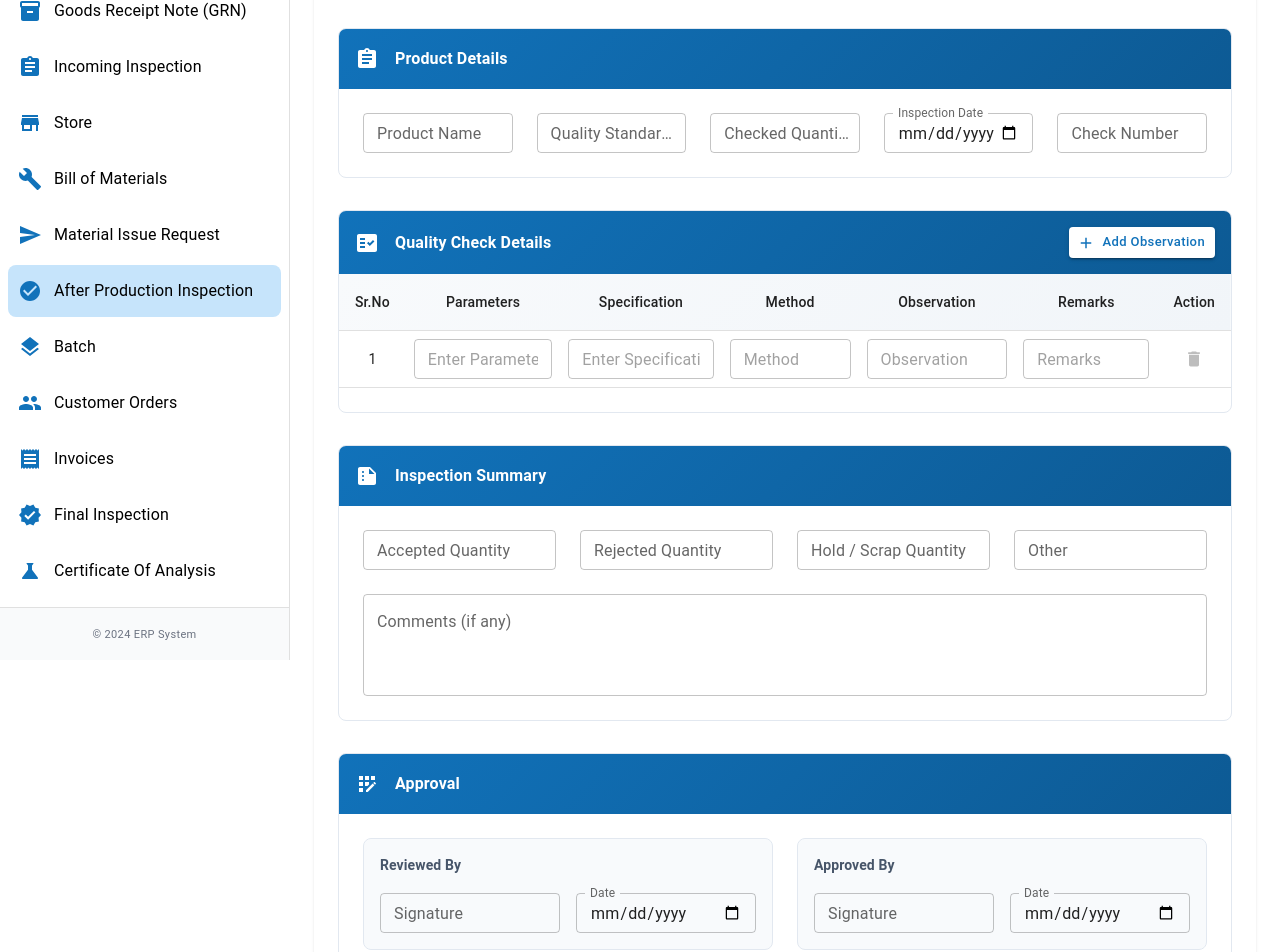
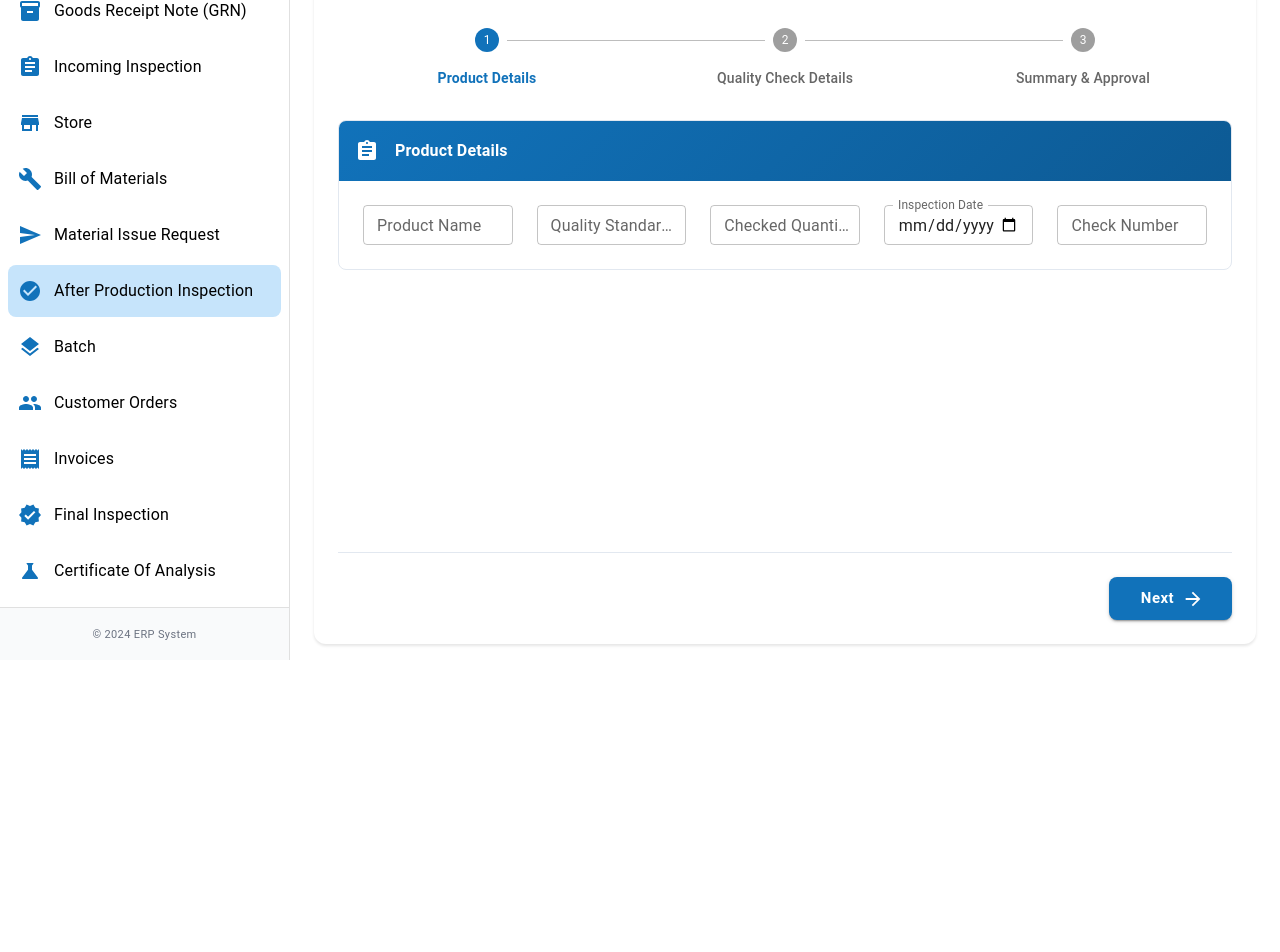
Before and after one commit to yashuu6686/ERP-1.0, a Next.js app: page /production-inspection/after-production-quality-check in a window 1280 px wide. Shown: the part 140-1092 px from the top of the page. After the commit the page ends 976 px from the top, so only its background shows below. Built offline with nearby package versions, Linux system fonts and the light colour scheme.

Commit message:
changes in all inspection

```diff
--- a/src/app/production-inspection/after-production-quality-check/components/ApprovalSection.js
+++ b/src/app/production-inspection/after-production-quality-check/components/ApprovalSection.js
@@ -1,119 +1,119 @@
-import React from "react";
-import { Card, Box, Typography, CardContent, Grid, TextField } from "@mui/material";
-import { AppRegistration } from "@mui/icons-material";
+// import React from "react";
+// import { Card, Box, Typography, CardContent, Grid, TextField } from "@mui/material";
+// import { AppRegistration } from "@mui/icons-material";
 
-const ApprovalSection = ({ data, onChange }) => {
-    return (
-        <Card
-            elevation={0}
-            sx={{
-                marginBottom: 4,
-                borderRadius: 2,
-                border: "1px solid #e2e8f0",
-                overflow: "hidden",
-            }}
-        >
-            <Box
-                sx={{
-                    padding: 2,
-                    background: "linear-gradient(135deg, #1172ba 0%, #0d5a94 100%)",
-                    display: "flex",
-                    alignItems: "center",
-                    gap: 2,
-                }}
-            >
-                <AppRegistration sx={{ color: "#fff", fontSize: 24 }} />
-                <Typography variant="subtitle1" sx={{ color: "#fff", fontWeight: 600 }}>
-                    Approval
-                </Typography>
-            </Box>
+// const ApprovalSection = ({ data, onChange }) => {
+//     return (
+//         <Card
+//             elevation={0}
+//             sx={{
+//                 marginBottom: 4,
+//                 borderRadius: 2,
+//                 border: "1px solid #e2e8f0",
+//                 overflow: "hidden",
+//             }}
+//         >
+//             <Box
+//                 sx={{
+//                     padding: 2,
+//                     background: "linear-gradient(135deg, #1172ba 0%, #0d5a94 100%)",
+//                     display: "flex",
+//                     alignItems: "center",
+//                     gap: 2,
+//                 }}
+//             >
+//                 <AppRegistration sx={{ color: "#fff", fontSize: 24 }} />
+//                 <Typography variant="subtitle1" sx={{ color: "#fff", fontWeight: 600 }}>
+//                     Approval
+//                 </Typography>
+//             </Box>
 
-            <CardContent sx={{ padding: 3 }}>
-                <Grid container spacing={3}>
-                    <Grid item size={{ xs: 12, md: 6 }}>
-                        <Box
-                            sx={{
-                                p: 2,
-                                bgcolor: "#f8fafc",
-                                borderRadius: 2,
-                                border: "1px solid #e2e8f0",
-                            }}
-                        >
-                            <Typography
-                                variant="subtitle2"
-                                sx={{ mb: 2, fontWeight: 700, color: "#475569" }}
-                            >
-                                Reviewed By
-                            </Typography>
-                            <Grid container spacing={2}>
-                                <Grid item size={{ xs: 12, sm: 6 }}>
-                                    <TextField
-                                        fullWidth
-                                        label="Signature"
-                                        size="small"
-                                        placeholder="signature images"
-                                        value={data.reviewedBy}
-                                        onChange={(e) => onChange("reviewedBy", e.target.value)}
-                                    />
-                                </Grid>
-                                <Grid item size={{ xs: 12, sm: 6 }}>
-                                    <TextField
-                                        fullWidth
-                                        label="Date"
-                                        size="small"
-                                        type="date"
-                                        InputLabelProps={{ shrink: true }}
-                                        value={data.reviewedDate}
-                                        onChange={(e) => onChange("reviewedDate", e.target.value)}
-                                    />
-                                </Grid>
-                            </Grid>
-                        </Box>
-                    </Grid>
-                    <Grid item size={{ xs: 12, md: 6 }}>
-                        <Box
-                            sx={{
-                                p: 2,
-                                bgcolor: "#f8fafc",
-                                borderRadius: 2,
-                                border: "1px solid #e2e8f0",
-                            }}
-                        >
-                            <Typography
-                                variant="subtitle2"
-                                sx={{ mb: 2, fontWeight: 700, color: "#475569" }}
-                            >
-                                Approved By
-                            </Typography>
-                            <Grid container spacing={2}>
-                                <Grid item size={{ xs: 12, sm: 6 }}>
-                                    <TextField
-                                        fullWidth
-                                        label="Signature"
-                                        size="small"
-                                        placeholder="signature images"
-                                        value={data.approvedBy}
-                                        onChange={(e) => onChange("approvedBy", e.target.value)}
-                                    />
-                                </Grid>
-                                <Grid item size={{ xs: 12, sm: 6 }}>
-                                    <TextField
-                                        fullWidth
-                                        label="Date"
-                                        size="small"
-                                        type="date"
-                                        InputLabelProps={{ shrink: true }}
-                                        value={data.approvedDate}
-                                        onChange={(e) => onChange("approvedDate", e.target.value)}
-                                    />
-                                </Grid>
-                            </Grid>
-                        </Box>
-                    </Grid>
-                </Grid>
-            </CardContent>
-        </Card>
-    );
-};
+//             <CardContent sx={{ padding: 3 }}>
+//                 <Grid container spacing={3}>
+//                     <Grid item size={{ xs: 12, md: 6 }}>
+//                         <Box
+//                             sx={{
+//                                 p: 2,
+//                                 bgcolor: "#f8fafc",
+//                                 borderRadius: 2,
+//                                 border: "1px solid #e2e8f0",
+//                             }}
+//                         >
+//                             <Typography
+//                                 variant="subtitle2"
+//                                 sx={{ mb: 2, fontWeight: 700, color: "#475569" }}
+//                             >
+//                                 Reviewed By
+//                             </Typography>
+//                             <Grid container spacing={2}>
+//                                 <Grid item size={{ xs: 12, sm: 6 }}>
+//                                     <TextField
+//                                         fullWidth
+//                                         label="Signature"
+//                                         size="small"
+//                                         placeholder="signature images"
+//                                         value={data.reviewedBy}
+//                                         onChange={(e) => onChange("reviewedBy", e.target.value)}
+//                                     />
+//                                 </Grid>
+//                                 <Grid item size={{ xs: 12, sm: 6 }}>
+//                                     <TextField
+//                                         fullWidth
+//                                         label="Date"
+//                                         size="small"
+//                                         type="date"
+//                                         InputLabelProps={{ shrink: true }}
+//                                         value={data.reviewedDate}
+//                                         onChange={(e) => onChange("reviewedDate", e.target.value)}
+//                                     />
+//                                 </Grid>
+//                             </Grid>
+//                         </Box>
+//                     </Grid>
+//                     <Grid item size={{ xs: 12, md: 6 }}>
+//                         <Box
+//                             sx={{
+//                                 p: 2,
+//                                 bgcolor: "#f8fafc",
+//                                 borderRadius: 2,
+//                                 border: "1px solid #e2e8f0",
+//                             }}
+//                         >
+//                             <Typography
+//                                 variant="subtitle2"
+//                                 sx={{ mb: 2, fontWeight: 700, color: "#475569" }}
+//                             >
+//                                 Approved By
+//                             </Typography>
+//                             <Grid container spacing={2}>
+//                                 <Grid item size={{ xs: 12, sm: 6 }}>
+//                                     <TextField
+//                                         fullWidth
+//                                         label="Signature"
+//                                         size="small"
+//                                         placeholder="signature images"
+//                                         value={data.approvedBy}
+//                                         onChange={(e) => onChange("approvedBy", e.target.value)}
+//                                     />
+//                                 </Grid>
+//                                 <Grid item size={{ xs: 12, sm: 6 }}>
+//                                     <TextField
+//                                         fullWidth
+//                                         label="Date"
+//                                         size="small"
+//                                         type="date"
+//                                         InputLabelProps={{ shrink: true }}
+//                                         value={data.approvedDate}
+//                                         onChange={(e) => onChange("approvedDate", e.target.value)}
+//                                     />
+//                                 </Grid>
+//                             </Grid>
+//                         </Box>
+//                     </Grid>
+//                 </Grid>
+//             </CardContent>
+//         </Card>
+//     );
+// };
 
-export default ApprovalSection;
+// export default ApprovalSection;
--- a/src/app/production-inspection/after-production-quality-check/page.js
+++ b/src/app/production-inspection/after-production-quality-check/page.js
@@ -1,14 +1,33 @@
 "use client";
 import React, { useState } from "react";
-import { Box, Button } from "@mui/material";
-import { CheckCircle, Save } from "@mui/icons-material";
+import {
+  Box,
+  Button,
+  Stepper,
+  Step,
+  StepLabel,
+} from "@mui/material";
+import {
+  CheckCircle,
+  Save,
+  ArrowBack,
+  ArrowForward,
+} from "@mui/icons-material";
 import CommonCard from "../../../components/CommonCard";
 import ProductDetailsSection from "./components/ProductDetailsSection";
 import QualityCheckDetailsTable from "./components/QualityCheckDetailsTable";
 import InspectionSummarySection from "./components/InspectionSummarySection";
-import ApprovalSection from "./components/ApprovalSection";
+import InspectionApproval from "@/components/inspection/InspectionApproval";
+
+const steps = [
+  "Product Details",
+  "Quality Check Details",
+  "Summary & Approval",
+];
 
 export default function QualityCheckForm() {
+  const [activeStep, setActiveStep] = useState(0);
+
   const [productDetails, setProductDetails] = useState({
     productName: "",
     qualityStandard: "",
@@ -42,6 +61,14 @@ export default function QualityCheckForm() {
     approvedBy: "",
     approvedDate: "",
   });
+
+  const handleNext = () => {
+    setActiveStep((prevStep) => prevStep + 1);
+  };
+
+  const handleBack = () => {
+    setActiveStep((prevStep) => prevStep - 1);
+  };
 
   const handleProductDetailsChange = (field, value) => {
     setProductDetails((prev) => ({ ...prev, [field]: value }));
@@ -93,46 +120,106 @@ export default function QualityCheckForm() {
     alert("Form submitted successfully! Check console for data.");
   };
 
+  const renderStepContent = (step) => {
+    switch (step) {
+      case 0:
         return (
-    <Box>
-      <CommonCard title="New After Production Quality Check">
-        <Box sx={{ p: 1 }}>
           <ProductDetailsSection
             data={productDetails}
             onChange={handleProductDetailsChange}
           />
-
+        );
+      case 1:
+        return (
           <QualityCheckDetailsTable
             data={checkDetails}
             onAdd={addRow}
             onDelete={deleteRow}
             onChange={handleCheckDetailsChange}
           />
-
+        );
+      case 2:
+        return (
+          <>
             <InspectionSummarySection
               data={inspectionSummary}
               onChange={handleInspectionSummaryChange}
             />
+            <InspectionApproval data={approval} onChange={handleApprovalChange} />
+          </>
+        );
+      default:
+        return null;
+    }
+  };
 
-          <ApprovalSection data={approval} onChange={handleApprovalChange} />
+  return (
+    <Box>
+      <CommonCard title="New After Production Quality Check">
+        <Box sx={{ p: 1 }}>
+          {/* Stepper */}
+          <Stepper
+            activeStep={activeStep}
+            alternativeLabel
+            sx={{
+              mb: 4,
+              "& .MuiStepLabel-label": {
+                fontWeight: 500,
+              },
+              "& .MuiStepLabel-label.Mui-active": {
+                color: "#1172ba",
+                fontWeight: 600,
+              },
+              "& .MuiStepLabel-label.Mui-completed": {
+                color: "#10b981",
+                fontWeight: 600,
+              },
+              "& .MuiStepIcon-root.Mui-active": {
+                color: "#1172ba",
+              },
+              "& .MuiStepIcon-root.Mui-completed": {
+                color: "#10b981",
+              },
+            }}
+          >
+            {steps.map((label) => (
+              <Step key={label}>
+                <StepLabel>{label}</StepLabel>
+              </Step>
+            ))}
+          </Stepper>
 
-          {/* Action Buttons */}
-          <Box sx={{ display: "flex", justifyContent: "end", gap: 2, mt: 4 }}>
+          {/* Step Content */}
+          <Box sx={{ minHeight: 400 }}>{renderStepContent(activeStep)}</Box>
+
+          {/* Navigation Buttons */}
+          <Box
+            sx={{
+              display: "flex",
+              justifyContent: "space-between",
+              alignItems: "center",
+              mt: 4,
+              pt: 3,
+              borderTop: "1px solid #e2e8f0",
+            }}
+          >
             <Button
               variant="outlined"
-              size="large"
-              startIcon={<Save />}
+              startIcon={<ArrowBack />}
+              onClick={handleBack}
+              disabled={activeStep === 0}
               sx={{
                 borderRadius: 2,
                 textTransform: "none",
                 fontWeight: 600,
-                px: 4,
-                color: "#1172ba",
-                borderColor: "#1172ba",
+                visibility: activeStep === 0 ? "hidden" : "visible",
               }}
             >
-              Save Draft
+              Previous
             </Button>
+
+            <Box sx={{ display: "flex", gap: 2 }}>
+              {activeStep === steps.length - 1 ? (
                 <Button
                   variant="contained"
                   size="large"
@@ -149,6 +236,25 @@ export default function QualityCheckForm() {
                 >
                   Submit Quality Check
                 </Button>
+              ) : (
+                <Button
+                  variant="contained"
+                  size="large"
+                  endIcon={<ArrowForward />}
+                  onClick={handleNext}
+                  sx={{
+                    borderRadius: 2,
+                    textTransform: "none",
+                    fontWeight: 600,
+                    px: 4,
+                    backgroundColor: "#1172ba",
+                    "&:hover": { backgroundColor: "#0d5a94" },
+                  }}
+                >
+                  Next
+                </Button>
+              )}
+            </Box>
           </Box>
         </Box>
       </CommonCard>
--- a/src/components/inspection/InspectionApproval.js
+++ b/src/components/inspection/InspectionApproval.js
@@ -7,6 +7,7 @@ import {
     Card,
     CardContent,
 } from '@mui/material';
+import { FactCheck } from '@mui/icons-material';
 
 const InspectionApproval = ({ approvalData, onChange }) => {
     const handleChange = (section, field) => (event) => {
@@ -27,8 +28,12 @@ const InspectionApproval = ({ approvalData, onChange }) => {
                 sx={{
                     padding: 2,
                     background: 'linear-gradient(135deg, #1172ba 0%, #0d5a94 100%)',
+                    display: 'flex',
+                    alignItems: 'center',
+                    gap: 2,
                 }}
             >
+                <FactCheck sx={{ color: '#fff', fontSize: 24 }} />
                 <Typography variant="subtitle1" sx={{ color: '#fff', fontWeight: 600 }}>
                     Approval
                 </Typography>
```
Also changed, not shown: src/app/grn/page.js (+34 -1 lines), src/app/incoming-inspection/add-material-inspection/page.js (+125 -29 lines), src/app/sop/components/PackagingDetailsStep.js (+8 -8 lines), src/app/sop/components/TestingProcessStep.js (+8 -8 lines). Lines whose indentation alone changed are shown as unchanged.
